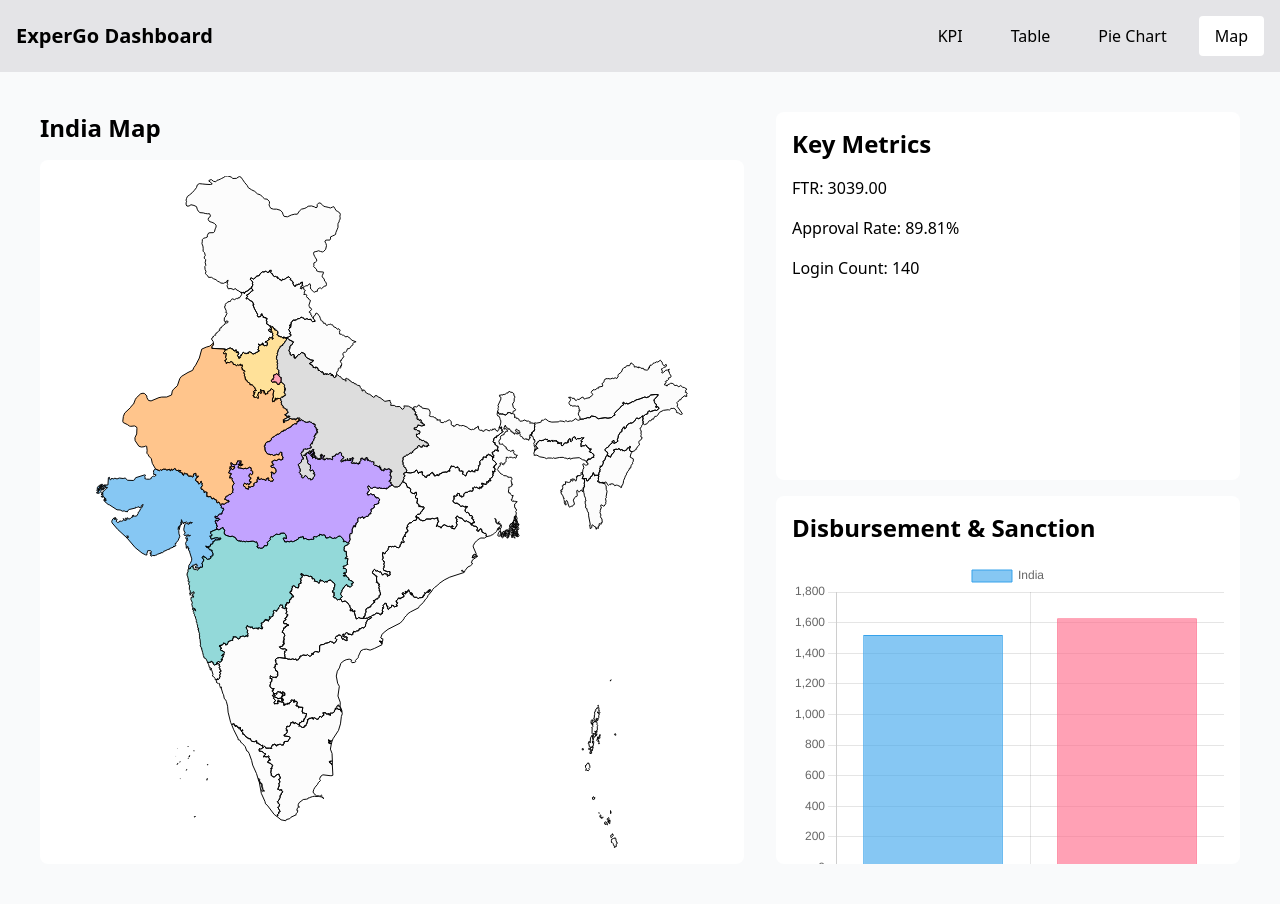
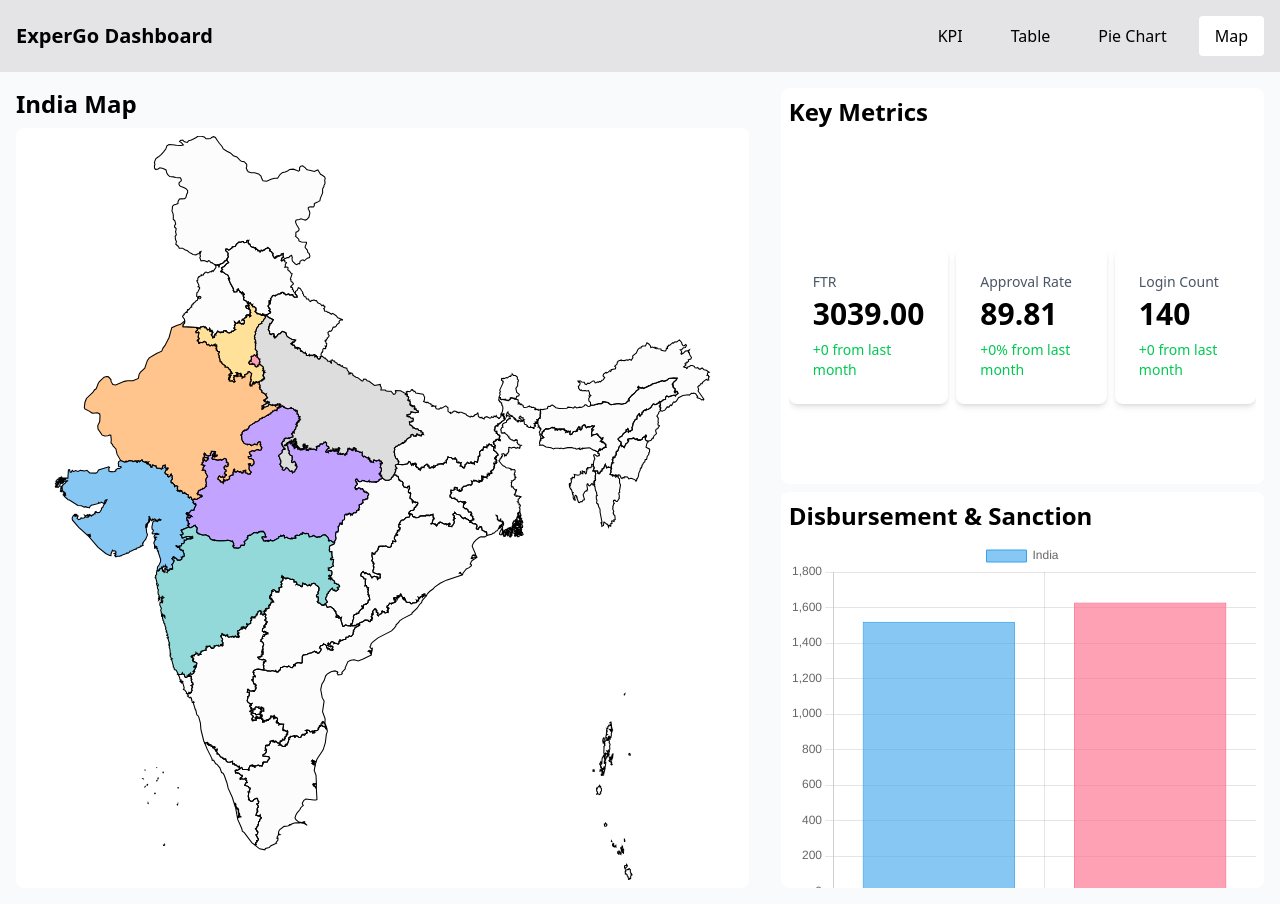
Before and after one commit to Amritesh-Bhardwaj/ExperGO-1, a Next.js app: page /map in a window 1280 px wide. Built offline with nearby package versions, Linux system fonts and the light colour scheme.

Commit message:
KPI Cards in Map Page.

```diff
--- a/src/app/(dashboard)/map/page.tsx
+++ b/src/app/(dashboard)/map/page.tsx
@@ -12,11 +12,10 @@ import {
 } from "chart.js";
 import IndiaMap from "./IndiaMap";
 import tableData from "@/app/data/tableData.json";
+import KpiCard from "@/app/components/KpiCard";
 
-// Register Chart.js components
 ChartJS.register(BarElement, CategoryScale, LinearScale, ChartTooltip, Legend);
 
-// Define the type for tableData.json
 interface Branch {
   id: string;
   name: string;
@@ -130,13 +129,13 @@ export default function MapPage() {
 
   return (
     <div
-      className="container mx-auto p-6 flex h-screen"
-      style={{ overflow: "hidden" }} // Prevent scrolling at the container level
+      className="container mx-auto flex h-screen"
+      style={{ padding: "0", overflow: "hidden" }} // Remove padding to use full height
     >
       {/* Left Section (Map) - 60% */}
       <div className="w-3/5 pr-4 flex flex-col h-full">
-        <h2 className="text-2xl font-bold mb-4">India Map</h2>
-        <div className="bg-white rounded-lg p-4 flex-1 overflow-hidden">
+        <h2 className="text-2xl font-bold mb-2">India Map</h2> {/* Reduced margin */}
+        <div className="bg-white rounded-lg p-2 flex-1 overflow-hidden"> {/* Reduced padding */}
           <IndiaMap setSelectedState={setSelectedState} />
         </div>
       </div>
@@ -144,18 +143,36 @@ export default function MapPage() {
       {/* Right Section - 40% */}
       <div className="w-2/5 pl-4 flex flex-col h-full">
         {/* Top Section (KPIs) - 50% */}
-        <div className="bg-white rounded-lg p-4 mb-4 flex-1 overflow-hidden">
-          <h2 className="text-2xl font-bold mb-4">Key Metrics</h2>
-          <div className="space-y-4 h-full overflow-hidden">
-            <p>FTR: {(mapData?.ftr ?? grandTotals.ftr).toFixed(2)}</p>
-            <p>Approval Rate: {((mapData?.approvalRate ?? grandTotals.approvalRate) * 100).toFixed(2)}%</p>
-            <p>Login Count: {mapData?.loginCount ?? grandTotals.loginCount}</p>
+        <div className="bg-white rounded-lg p-2 mb-2 flex-1 overflow-hidden"> {/* Reduced padding and margin */}
+          <h2 className="text-2xl font-bold mb-2">Key Metrics</h2> {/* Reduced margin */}
+          <div className="flex justify-between items-center gap-2 h-full overflow-hidden"> {/* Reduced gap */}
+            <KpiCard
+              title="FTR"
+              value={(mapData?.ftr ?? grandTotals.ftr).toFixed(2)}
+              change={0} // No historical data available for change
+              unit=""
+              isExpandable={false}
+            />
+            <KpiCard
+              title="Approval Rate"
+              value={((mapData?.approvalRate ?? grandTotals.approvalRate) * 100).toFixed(2)}
+              change={0} // No historical data available for change
+              unit="%"
+              isExpandable={false}
+            />
+            <KpiCard
+              title="Login Count"
+              value={mapData?.loginCount ?? grandTotals.loginCount}
+              change={0} // No historical data available for change
+              unit=""
+              isExpandable={false}
+            />
           </div>
         </div>
 
         {/* Bottom Section (Bar Graph) - 50% */}
-        <div className="bg-white rounded-lg p-4 flex-1 overflow-hidden">
-          <h2 className="text-2xl font-bold mb-4">Disbursement & Sanction</h2>
+        <div className="bg-white rounded-lg p-2 flex-1 overflow-hidden"> {/* Reduced padding */}
+          <h2 className="text-2xl font-bold mb-2">Disbursement & Sanction</h2> {/* Reduced margin */}
           <div className="h-full">
             <Bar data={barChartData} options={barChartOptions} />
           </div>
```
